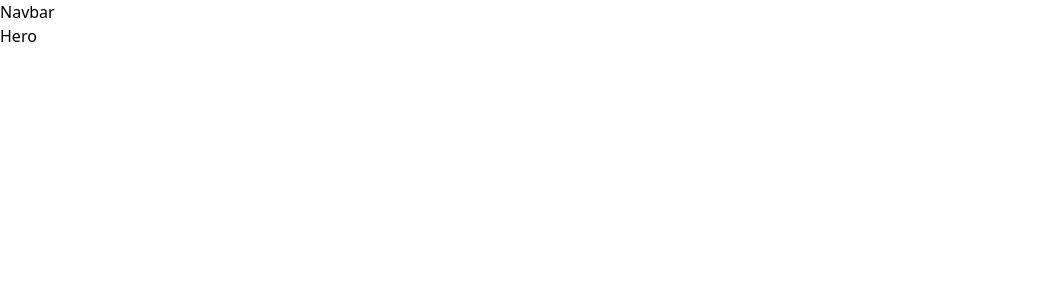
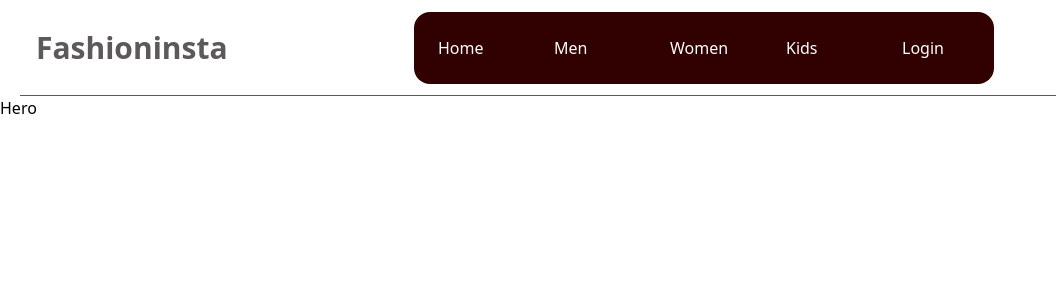
Before and after one commit to MusarrafAM/Fashion-insta-React, a React (Create React App) app: page / in a window 1280 px wide. Shown: the top 300 px of the page, without its empty margins (0-1056 px from the left). Built offline with nearby package versions, Linux system fonts and the light colour scheme.

Commit message:
Added Responsive navbar

```diff
--- a/package.json
+++ b/package.json
@@ -8,6 +8,7 @@
     "@testing-library/user-event": "^13.5.0",
     "react": "^18.2.0",
     "react-dom": "^18.2.0",
+    "react-icons": "^4.11.0",
     "react-scripts": "5.0.1",
     "web-vitals": "^2.1.4"
   },
--- a/src/components/Navbar.jsx
+++ b/src/components/Navbar.jsx
@@ -1,9 +1,45 @@
-import React from 'react'
+import React, { useState } from "react";
+import { AiOutlineClose, AiOutlineMenu } from "react-icons/ai";
 
 const Navbar = () => {
+  const [nav, setNav] = useState(false);
+
+  const handleNav = () => {
+    setNav(!nav);
+  };
+
   return (
-    <div>Navbar</div>
-  )
-}
+    <div className="flex justify-between items-center h-24 max-w-[1240px] mx-auto px-4 text-black border-b border-b-[#5C5958]">
+      <h1 className="w-full text-3xl font-bold text-[#5C5958]">Fashioninsta</h1>
+      <ul className="hidden md:flex bg-[#310000] text-white rounded-2xl lg:mr-[250px] md:mr-[100px]">
+        <li className="pt-4 px-4 m-2 hover:bg-[#FE5F38] rounded-lg min-w-[100px] cursor-pointer">Home</li>
+        <li className="p-4 m-2 hover:bg-[#FE5F38] rounded-lg min-w-[100px] cursor-pointer">Men</li>
+        <li className="p-4 m-2 hover:bg-[#FE5F38] rounded-lg min-w-[100px] cursor-pointer">Women</li>
+        <li className="p-4 m-2 hover:bg-[#FE5F38] rounded-lg min-w-[100px] cursor-pointer">Kids</li>
+        <li className="p-4 m-2 hover:bg-[#FE5F38] rounded-lg min-w-[100px] cursor-pointer">Login</li>
+      </ul>
+      <div onClick={handleNav} className="block md:hidden cursor-pointer">
+        {/* This size is react icon property */}
+        {nav ? <AiOutlineClose size={20} /> : <AiOutlineMenu size={20} />}
+      </div>
+      <div
+        className={
+          nav
+            ? "fixed left-0 top-0 w-[60%] h-full border-r border-r-gray-900 bg-[#310000] text-white ease-in-out duration-500"
+            : "fixed left-[-100%]"
+        }
+      >
+        <h1 className="w-full text-3xl font-bold text-[#5C5958] m-4">Fashioninsta</h1>
+        <ul className="uppercase p-4">
+          <li className="p-4 border-b border-b-gray-600 cursor-pointer hover:bg-[#FE5F38] rounded-lg" onClick={handleNav}>Home</li>
+          <li className="p-4 border-b border-b-gray-600 cursor-pointer hover:bg-[#FE5F38] rounded-lg" onClick={handleNav}>Men</li>
+          <li className="p-4 border-b border-b-gray-600 cursor-pointer hover:bg-[#FE5F38] rounded-lg" onClick={handleNav}>Women</li>
+          <li className="p-4 border-b border-b-gray-600 cursor-pointer hover:bg-[#FE5F38] rounded-lg" onClick={handleNav}>Kids</li>
+          <li className="p-4 cursor-pointer hover:bg-[#FE5F38] rounded-lg" onClick={handleNav}>Login</li>
+        </ul>
+      </div>
+    </div>
+  );
+};
 
-export default Navbar
+export default Navbar;
```
Also changed, not shown: 1 other file (tests, documents, lock files or other folders).
